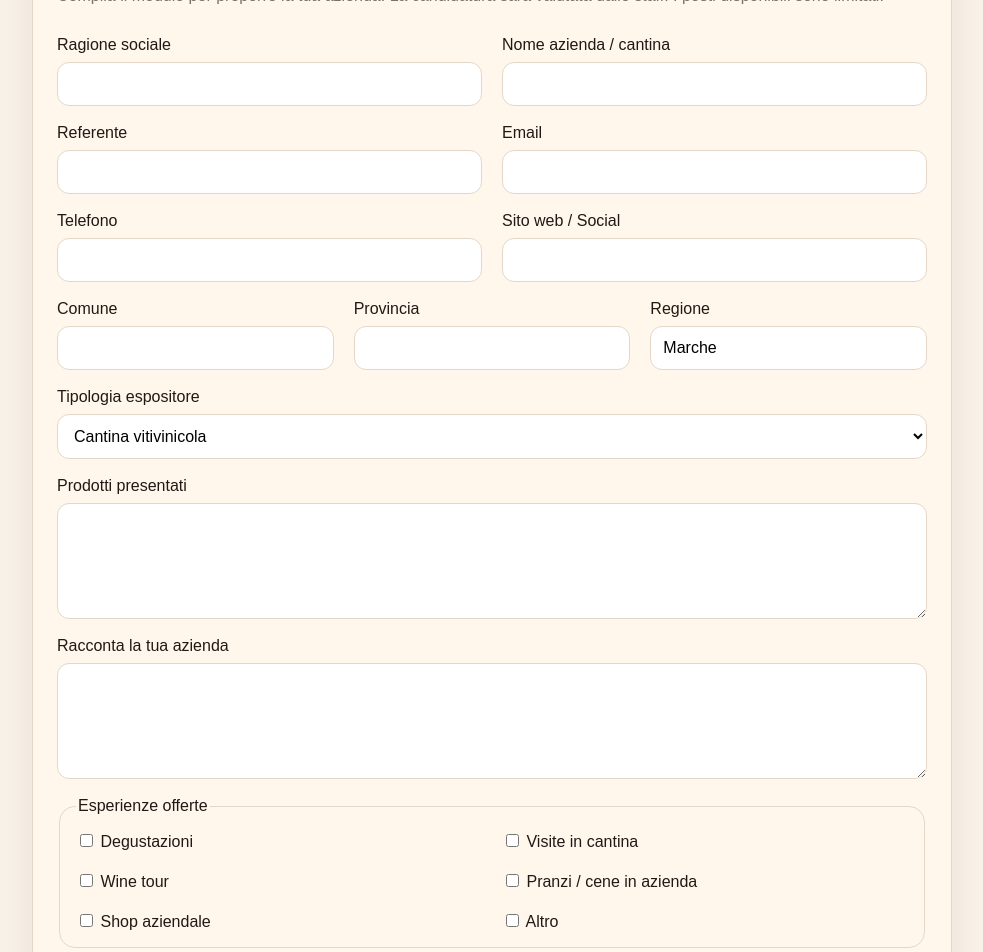
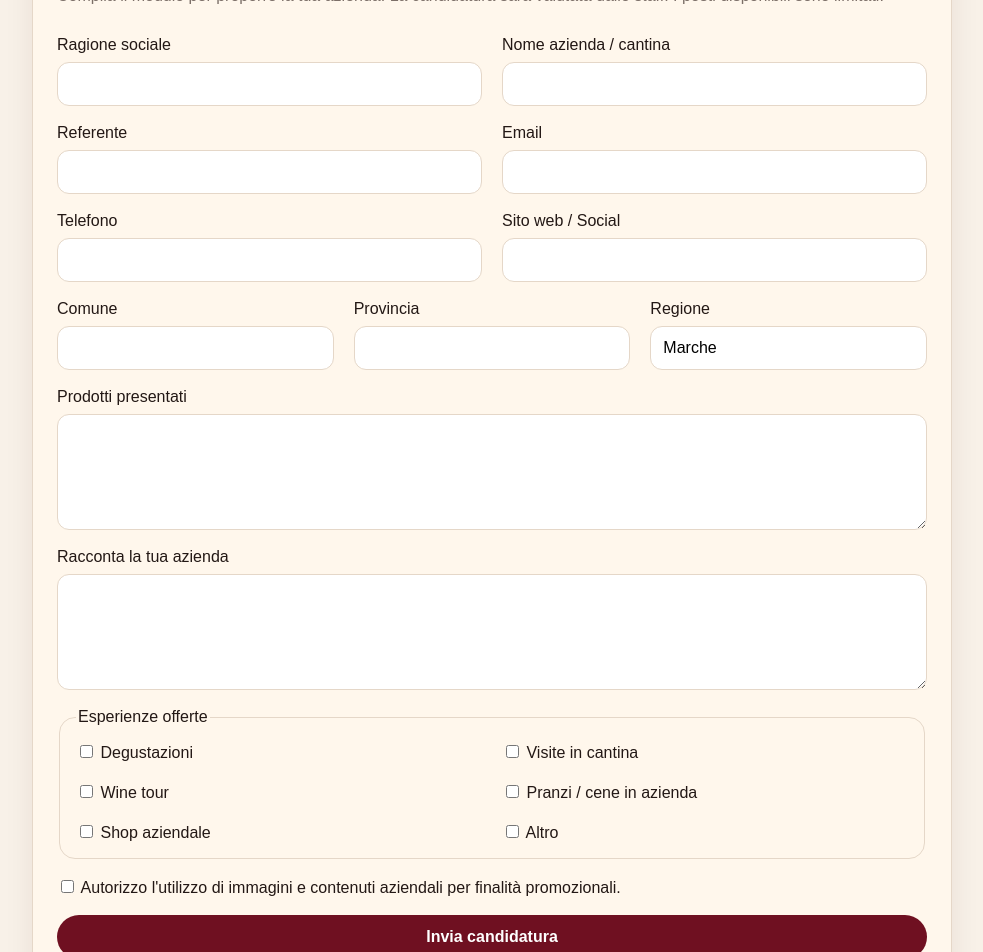
Before and after one commit to giordmando/rosso-di-sera-staff-app, a Next.js app: page /candidatura in a window 1280 px wide. Shown: the part 200-1152 px from the top of the page, without its empty margins (148-1131 px from the left). Built offline with nearby package versions, Linux system fonts and the light colour scheme.

Commit message:
Connect candidature page to server action

```diff
--- a/src/app/candidatura/page.tsx
+++ b/src/app/candidatura/page.tsx
@@ -1,4 +1,4 @@
-import { EXPERIENCE_OPTIONS } from '@/lib/constants';
+import { CandidatureForm } from './CandidatureForm';
 
 export default function CandidaturePage() {
   return (
@@ -11,50 +11,10 @@ export default function CandidaturePage() {
             <p style={{ color: 'var(--muted)', lineHeight: 1.6 }}>
               Compila il modulo per proporre la tua azienda. La candidatura sarà valutata dallo staff. I posti disponibili sono limitati.
             </p>
-            <form style={{ display: 'grid', gap: 18, marginTop: 28 }}>
-              <div className="grid grid-2">
-                <label>Ragione sociale<input name="company_name" style={inputStyle} /></label>
-                <label>Nome azienda / cantina<input name="brand_name" required style={inputStyle} /></label>
-              </div>
-              <div className="grid grid-2">
-                <label>Referente<input name="contact_name" style={inputStyle} /></label>
-                <label>Email<input name="email" type="email" style={inputStyle} /></label>
-              </div>
-              <div className="grid grid-2">
-                <label>Telefono<input name="phone" style={inputStyle} /></label>
-                <label>Sito web / Social<input name="website_social" style={inputStyle} /></label>
-              </div>
-              <div className="grid grid-3">
-                <label>Comune<input name="city" style={inputStyle} /></label>
-                <label>Provincia<input name="province" style={inputStyle} /></label>
-                <label>Regione<input name="region" defaultValue="Marche" style={inputStyle} /></label>
-              </div>
-              <label>Tipologia espositore<select name="type" style={inputStyle}><option>Cantina vitivinicola</option><option>Azienda agricola Olio EVO</option><option>Pasticceria</option><option>Gastronomia</option><option>Altro</option></select></label>
-              <label>Prodotti presentati<textarea name="products" rows={5} style={inputStyle} /></label>
-              <label>Racconta la tua azienda<textarea name="company_story" rows={5} style={inputStyle} /></label>
-              <fieldset style={{ border: '1px solid var(--border)', borderRadius: 16, padding: 16 }}>
-                <legend>Esperienze offerte</legend>
-                <div className="grid grid-2">
-                  {EXPERIENCE_OPTIONS.map((item) => <label key={item}><input type="checkbox" name="experiences" value={item} /> {item}</label>)}
-                </div>
-              </fieldset>
-              <label><input type="checkbox" name="media_consent" /> Autorizzo l'utilizzo di immagini e contenuti aziendali per finalità promozionali legate all'evento.</label>
-              <button className="btn btn-primary" type="button">Invia candidatura</button>
-              <p style={{ color: 'var(--muted)', fontSize: 14 }}>Il salvataggio sarà collegato a Supabase nella prossima milestone.</p>
-            </form>
+            <CandidatureForm />
           </div>
         </div>
       </section>
     </main>
   );
 }
-
-const inputStyle: React.CSSProperties = {
-  display: 'block',
-  width: '100%',
-  marginTop: 8,
-  padding: 12,
-  borderRadius: 12,
-  border: '1px solid var(--border)',
-  background: 'white',
-};
```
